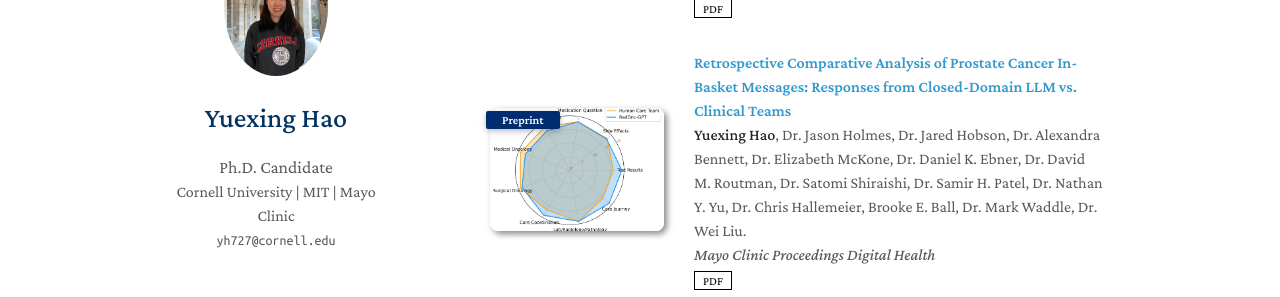
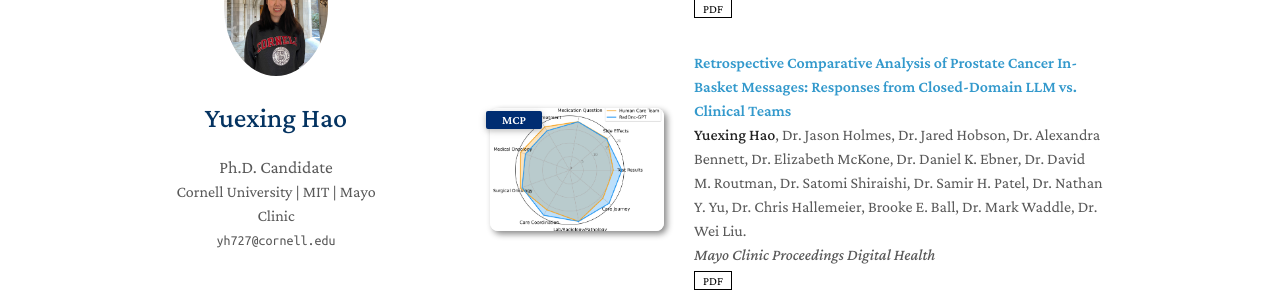
Before and after one commit to YuexingHao/Yuexing-Hao, a Jekyll site: the page built from index.md, in a window 1280 px wide and 900 px high, scrolled down 1849 px. Shown: the part 147-444 px from the top of the window. Built offline with Jekyll 4.4.1, drawn with Linux system fonts in a browser that asks for light colours; nearby versions of some CDN libraries; a style sheet for code colours, icons or effects is not loaded; our own code applies the rules of GitHub Pages for plain Markdown files.

Commit message:
Update publications.yml

```diff
--- a/_data/publications.yml
+++ b/_data/publications.yml
@@ -24,7 +24,7 @@ main:
 
   - title: "Retrospective Comparative Analysis of Prostate Cancer In-Basket Messages: Responses from Closed-Domain LLM vs. Clinical Teams"
     authors: <strong>Yuexing Hao</strong>, Dr. Jason Holmes, Dr. Jared Hobson, Dr. Alexandra Bennett, Dr. Elizabeth McKone, Dr. Daniel K. Ebner, Dr. David M. Routman, Dr. Satomi Shiraishi, Dr. Samir H. Patel, Dr. Nathan Y. Yu, Dr. Chris Hallemeier, Brooke E. Ball, Dr. Mark Waddle, Dr. Wei Liu.
-    conference_short: Preprint
+    conference_short: MCP
     conference: Mayo Clinic Proceedings Digital Health
     pdf: https://www.sciencedirect.com/science/article/pii/S2949761225000057
     image: ./assets/img/Radar_Chart.png
```
